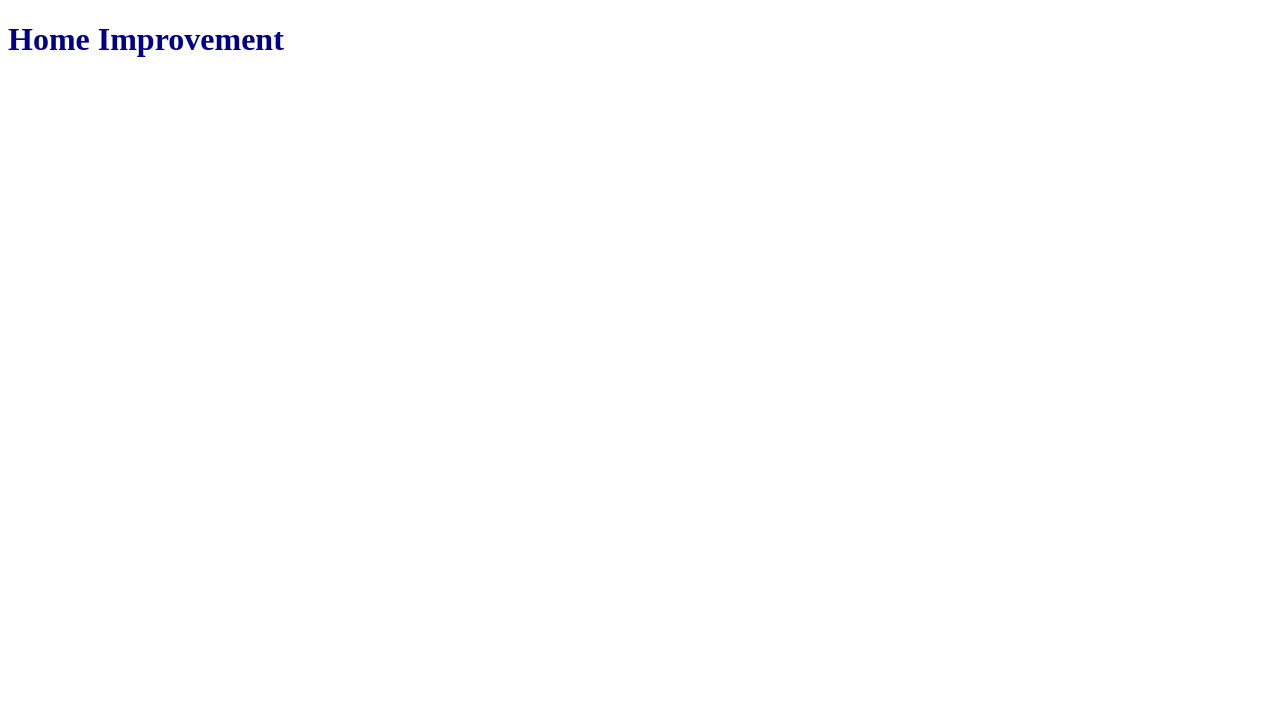
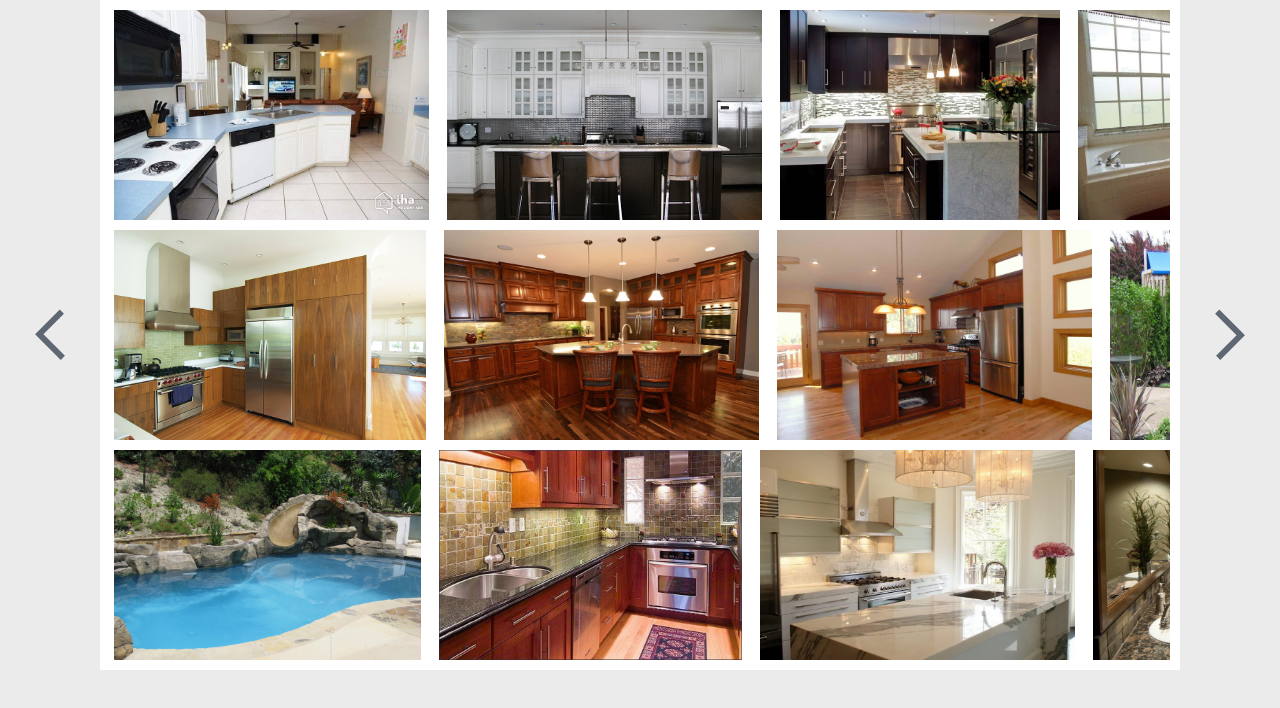
Before and after one commit to rrazong/home-improvement, a React app: page / in a window 1280 px wide. Built offline with nearby package versions, Linux system fonts and the light colour scheme.

Commit message:
Added Grid

```diff
--- a/src/Components/App.css
+++ b/src/Components/App.css
@@ -1,3 +1,87 @@
-h1 {
-  color: #00008B;
+body {
+  margin: 0;
 }
+
+button {
+  padding: 0;
+  border: 0;
+}
+
+ul {
+  list-style-type: none;
+  -webkit-margin-before: 0;
+  -webkit-margin-after: 0;
+  -webkit-padding-start: 0;
+}
+
+body {
+}
+.page {
+  background-color: #ebebeb;
+  height: 100vh;
+}
+
+.gallery {
+  display: flex;
+  flex-direction: row;
+  flex-wrap: nowrap;
+  overflow-x: hidden;
+}
+
+.gallery-bumper {
+  background-color: #ffffff;
+  height: 670px;
+  position: absolute;
+  top: 0;
+  width: 100px;
+}
+
+.gallery-bumper--left {
+  left: 0;
+  padding-right: 10px;
+}
+
+.gallery-bumper--right {
+  padding-left: 10px;
+  right: 0;
+}
+
+.gallery-nav {
+  height: 670px;
+  background-color: #ebebeb;
+  background-position: center;
+  background-repeat: no-repeat;
+  width: 100px;
+}
+
+.gallery-nav:disabled {
+  opacity: 0.5;
+}
+
+.gallery-nav--left {
+  background-image: url(/images/left-arrow.svg);
+  left: 0;
+}
+
+.gallery-nav--right {
+  background-image: url(/images/right-arrow.svg);
+}
+
+.gallery-grid {
+  background-color: #ffffff;
+  display: flex;
+  flex-direction: row;
+  flex-wrap: wrap;
+  margin-left: 100px;
+  padding: 5px;
+  transition-duration: 1s;
+  transition-property: transform;
+}
+
+.gallery-gridItem {
+  margin: 5px 9px;
+}
+
+.gallery-gridItem-image {
+  display: block;
+}
--- a/src/Components/App.js
+++ b/src/Components/App.js
@@ -1,16 +1,14 @@
 'use strict';
 
-import React, { Component } from 'react';
+import React from 'react';
+import Gallery from './Gallery';
+import data from '../data.json';
+import './App.css';
 
-//css
-require('style-loader!./App.css');
-
-class App extends Component {
-  render() {
-    return (
-      <h1>Home Improvement</h1>
-    );
-  }
-}
+const App = () => (
+  <div className="page">
+    <Gallery data={data} />
+  </div>
+);
 
 export default App;
--- /dev/null
+++ b/src/Components/Gallery.js
@@ -0,0 +1,92 @@
+'use strict';
+
+import React, { Component } from 'react';
+import PropTypes from 'prop-types';
+
+const IMAGE_RATIO = 210 / 800;
+
+class Gallery extends Component {
+  constructor(props) {
+    super(props);
+
+    const { designStyle: designStyles, qualityStandard: qualityStandards } = props.data;
+
+    this.state = {
+      designStyles,
+      filter: {
+        designStyle: {},
+        qualityStandard: {},
+      },
+      qualityStandards,
+    };
+  }
+
+  render() {
+    const { data } = this.props.data;
+
+    console.log(data);
+
+    const gridWidth = (1 + Math.ceil(data.length / 3)) * 320;
+
+    return (
+      <div className="gallery">
+        <ul
+          className="gallery-grid"
+          style={{ minWidth: gridWidth }}
+        >
+          {
+            data.map((item) => {
+              const {
+                _id: id,
+                height,
+                imageKey,
+                width,
+              } = item;
+              const imageUrl = `/${imageKey}`;
+
+              return (
+                <li
+                  className="gallery-gridItem"
+                  key={id}
+                >
+                  <div>
+                    <img
+                      alt={`Gallery item ${id}`}
+                      height={height * IMAGE_RATIO}
+                      className="gallery-gridItem-image"
+                      width={width * IMAGE_RATIO}
+                      src={imageUrl}
+                    />
+                  </div>
+                </li>
+              );
+            })
+          }
+        </ul>
+        <div className="gallery-bumper gallery-bumper--left">
+          <button
+            className="gallery-nav gallery-nav--left"
+          />
+        </div>
+        <div className="gallery-bumper gallery-bumper--right">
+          <button
+            className="gallery-nav gallery-nav--right"
+          />
+        </div>
+      </div>
+    );
+  }
+}
+
+Gallery.propTypes = {
+  data: PropTypes.shape({
+    data: PropTypes.arrayOf(PropTypes.shape({
+      _id: PropTypes.string.isRequired,
+      imageKey: PropTypes.string.isRequired,
+    })).isRequired,
+    designStyle: PropTypes.array.isRequired,
+    qualityStandard: PropTypes.array.isRequired,
+  }).isRequired,
+};
+
+export default Gallery;
```
Also changed, not shown: package.json (+28 -3 lines), README.md, public/images/left-arrow.svg (added), public/images/right-arrow.svg (added).
